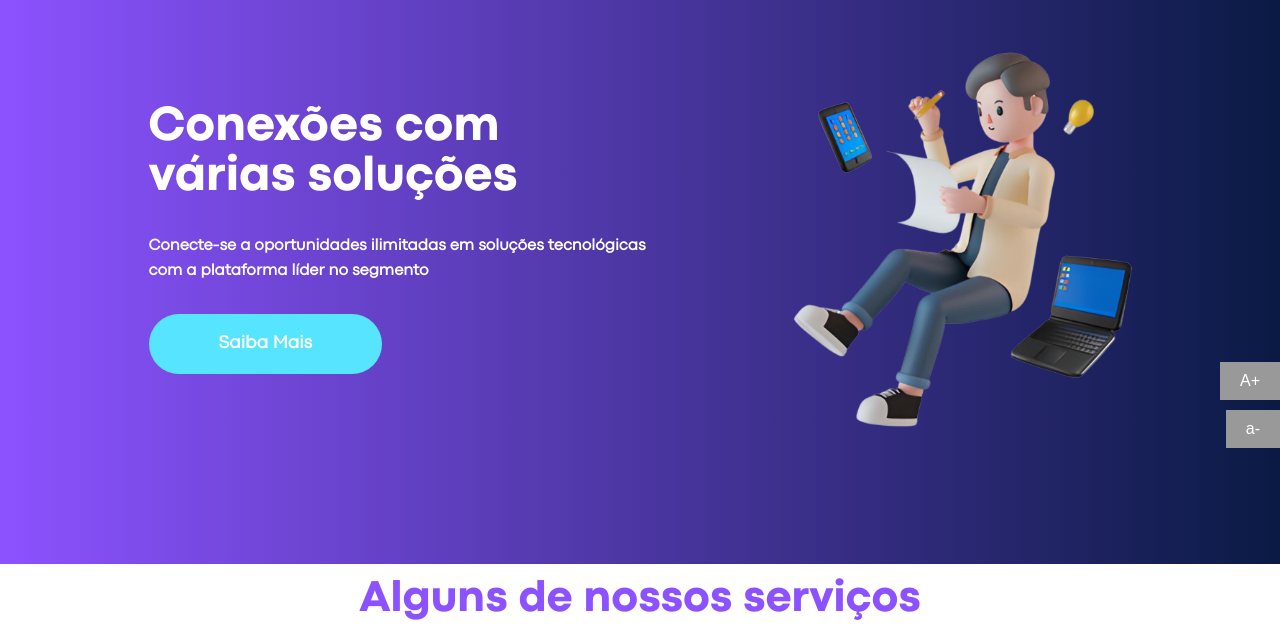
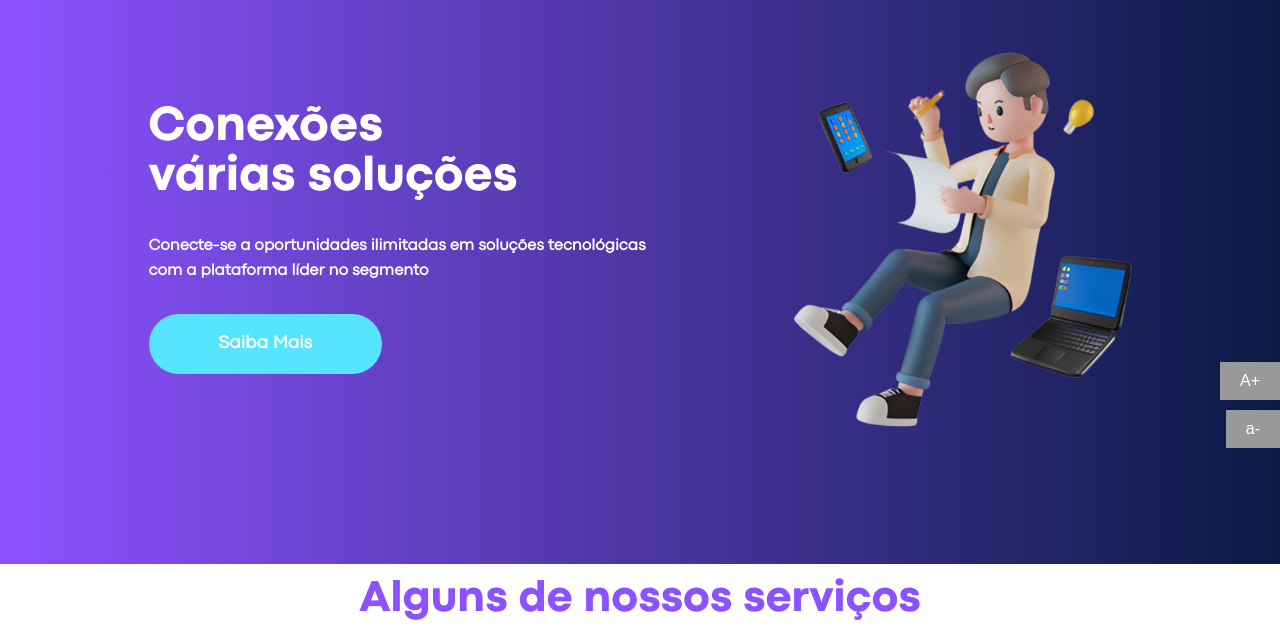
Before and after one commit to KaikNunes/Conect., a plain HTML site: page home.html in a window 1280 px wide. Shown: the part 86-721 px from the top of the page. Drawn offline with nearby package versions, Linux system fonts and the light colour scheme.

Commit message:
teste Rafael

```diff
--- a/home.html
+++ b/home.html
@@ -49,7 +49,7 @@
     <main>
         <div id="primeiro">
             <aside>
-                <h2 class="chamada acessibilidade">Conexões com</h2>
+                <h2 class="chamada acessibilidade">Conexões</h2>
                 <h2 class="chamada acessibilidade">várias soluções</h2>
 
                 <p class="acessibilidade">Conecte-se a oportunidades ilimitadas em soluções tecnológicas com a
```
